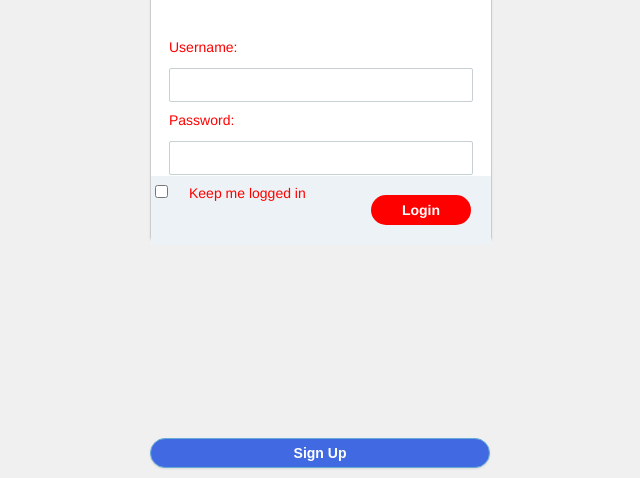
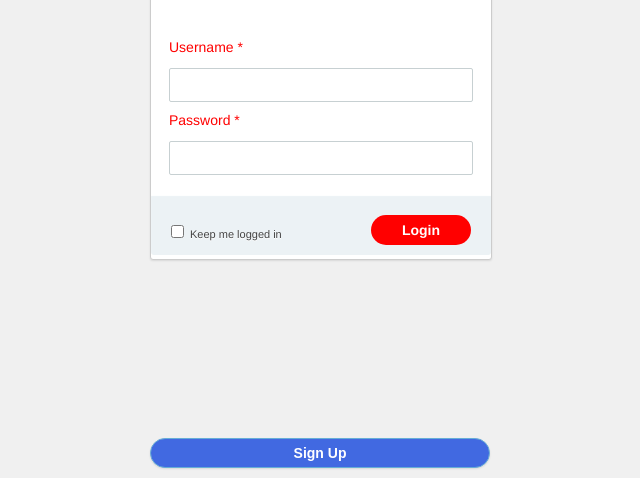
Before and after one commit to abmercy035/formValidation, a plain HTML site: page public/index.html in a window 1280 px wide. Shown: the part 322-800 px from the top of the page, without its empty margins (320-960 px from the left). Drawn offline with Linux system fonts and the light colour scheme.

Commit message:
ui update

```diff
--- a/public/index.html
+++ b/public/index.html
@@ -23,7 +23,7 @@
     #container {
       position: fixed;
       width: 340px;
-      height: 300px;
+      height: 320px;
       top: 50%;
       left: 50%;
       margin-top: -140px;
@@ -99,12 +99,24 @@
     #lower {
       background: #ecf2f5;
       width: 100%;
-      height: 70px;
-      /* margin-top: 20px; */
+      height: 60px;
+      margin-top: 20px;
       box-shadow: inset 0 1px 1px #fff;
       /* border-top: 1px solid #ccc; */
       border-bottom-right-radius: 3px;
       border-bottom-left-radius: 3px;
+    }
+
+    input[type=checkbox] {
+      margin-left: 20px;
+      margin-top: 30px;
+    }
+
+    .check {
+      margin-left: 3px;
+      font-size: 11px;
+      color: #444;
+      text-shadow: 0 1px 0 #fff;
     }
 
     #form-swticher {
@@ -143,29 +155,16 @@
   <!-- Login Form -->
 
   <form id="signup-form">
-    <label for="username" id="name-label">Username:</label>
-    <input type="text" id="email-input" name="email">
+    <label for="username" id="name-label">Username *</label>
+    <input type="text" required id="email-input" name="email">
     </label>
-    <label for="password" id="pass-label">Password:</label>
-    <input type="password" id="password-input" name="password">
+    <label for="password" id="pass-label">Password *</label>
+    <input type="password" required id="password-input" name="password">
     <div id="lower">
       <input type="checkbox"><label class="check" for="checkbox">Keep me logged in</label>
       <input type="submit" value="Login" id="submit-btn">
     </div>
-    <!--/ lower-->
   </form>
-
-  <!-- Signup Form
-  <form id="signup-form" class="none">
-    <label for="username">Username:</label>
-    <input type="text" name="email" id="email-input">
-    <label for="password">Password:</label>
-    <input type="password" name="password" id="password-input">
-    <div id="lower">
-      <input type="checkbox"><label class="check" for="checkbox">Keep me logged in</label>
-      <input type="submit" id="submit-btn" value="Signup">
-    </div>
-  </form> -->
   <div>
     <button id="form-swticher"> Sign Up </button>
     <script>
@@ -209,7 +208,6 @@
         {
           console.log( emailInpValue )
           console.log( passInpValue )
-
           submitBtn.disabled = true;
           submitBtn.style.backgroundColor = "red";
         }
```
